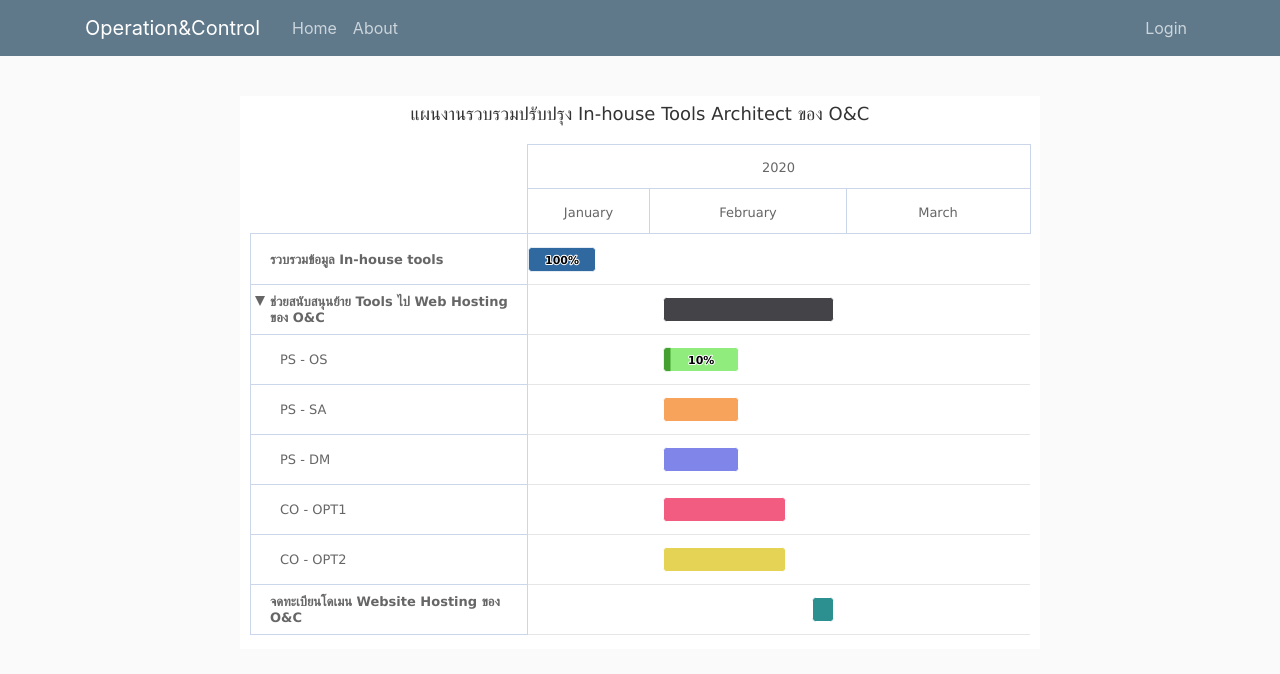
After one commit to ikkun/coportal, a Django app: page /toolslist/plan/ in a window 1280 px wide. The commit adds this page. Shown: the top 674 px of the page. Run offline with Django 3.2, Linux system fonts and the light colour scheme; some libraries are stand-ins or nearby versions.

Commit message:
add tool list plan

```diff
--- a/oc/oc/urls.py
+++ b/oc/oc/urls.py
@@ -32,6 +32,7 @@ urlpatterns = [
     #tools list
     path('toolslist/',tools_inventory_views.ToolsListView.as_view(),name='toolslist'),
     path('toolslist/map/',tools_inventory_views.toollist_map,name='toolsmap'),
+    path('toolslist/plan/',tools_inventory_views.toollist_plan,name='toolsplan'),
     path('toolcreate/create/',tools_inventory_views.CreateTool.as_view(), name='tool_create'),
     path('toolcreate/update/',tools_inventory_views.UpdateTool.as_view(), name='tool_update'),
     path('toolcreate/delete/',tools_inventory_views.DeleteTool.as_view(), name='tool_delete'),
--- a/oc/tools_inventory/static/custom_css/toolslist.css
+++ b/oc/tools_inventory/static/custom_css/toolslist.css
@@ -66,3 +66,8 @@
   margin: 0 auto;
   height: 980px;
 }
+
+#containerplan {
+  max-width: 800px;
+  margin: 1em auto;
+}
--- /dev/null
+++ b/oc/tools_inventory/templates/tools_inventory/toolslistplan.html
@@ -0,0 +1,77 @@
+{% extends "main/base.html" %}
+{% load static %}
+{% block customcss %}
+    <link rel="stylesheet" type="text/css" href="{% static 'custom_css/toolslist.css' %}">
+{% endblock customcss%}
+{% block content %}
+{% load i18n %}
+    <div id="containerplan"></div>
+{% endblock content %}
+{% block javascript %}
+<script src="https://code.highcharts.com/gantt/highcharts-gantt.js"></script>
+
+<script>
+Highcharts.ganttChart('containerplan', {
+    title: {
+        text: 'แผนงานรวบรวมปรับปรุง In-house Tools Architect ของ O&C'
+    },
+    credits: {
+        enabled: false
+    },
+    xAxis: {
+        min: Date.UTC(2019, 12, 14),
+        max: Date.UTC(2020, 02, 28)
+    },
+
+    series: [{
+        name: 'แผนงานรวบรวมปรับปรุง In-house Tools Achitect ของ O&C',
+        data: [{
+            name: 'รวบรวมข้อมูล In-house tools',
+            start: Date.UTC(2019,12,14),
+            end: Date.UTC(2019,12,24),
+            completed: 1
+        }, {
+            name: 'ช่วยสนับสนุนย้าย Tools ไป Web Hosting ของ O&C',
+            id:'movetool',
+            start: Date.UTC(2020,01,03),
+            end: Date.UTC(2020,01,28)
+        }, {
+            name: 'PS - OS',
+            parent: 'movetool',
+            start: Date.UTC(2020, 01, 03),
+            end: Date.UTC(2020, 01, 14),
+            completed:0.1
+        }, {
+            name: 'PS - SA',
+            parent: 'movetool',
+            start: Date.UTC(2020, 01, 03),
+            end: Date.UTC(2020, 01, 14),
+            completed:0.0
+        }, {
+            name: 'PS - DM',
+            parent: 'movetool',
+            start: Date.UTC(2020, 01, 03),
+            end: Date.UTC(2020, 01, 14),
+            completed:0.0
+        }, {
+            name: 'CO - OPT1',
+            parent: 'movetool',
+            start: Date.UTC(2020, 01, 03),
+            end: Date.UTC(2020, 01, 21),
+            completed:0.0
+        }, {
+            name: 'CO - OPT2',
+            parent: 'movetool',
+            start: Date.UTC(2020, 01, 03),
+            end: Date.UTC(2020,01, 21),
+            completed:0.0
+        },{
+            name: 'จดทะเบียนโดเมน Website Hosting ของ O&C',
+            start: Date.UTC(2020,01,25),
+            end: Date.UTC(2020,01,28),
+            completed: 0
+        }]
+    }]
+});
+</script>
+{% endblock javascript %}
--- a/oc/tools_inventory/templates/tools_inventory/toolsmap.html
+++ b/oc/tools_inventory/templates/tools_inventory/toolsmap.html
@@ -6,7 +6,7 @@
 {% block content %}
 {% load i18n %}
 
-    <div id="containermap">xxxxxx</div>
+    <div id="containermap"></div>
 {% endblock content %}
 {% block javascript %}
 <script src="https://code.highcharts.com/highcharts.js"></script>
--- a/oc/tools_inventory/views.py
+++ b/oc/tools_inventory/views.py
@@ -210,3 +210,10 @@ def toollist_map(request):
     }
     context['map']=map_dicts
     return render(request, 'tools_inventory/toolsmap.html', context)
+
+def toollist_plan(request):
+    context = {
+        'title': 'แผนงานรวบรวม Tools List',
+
+    }
+    return render(request,'tools_inventory/toolslistplan.html',context)
```
